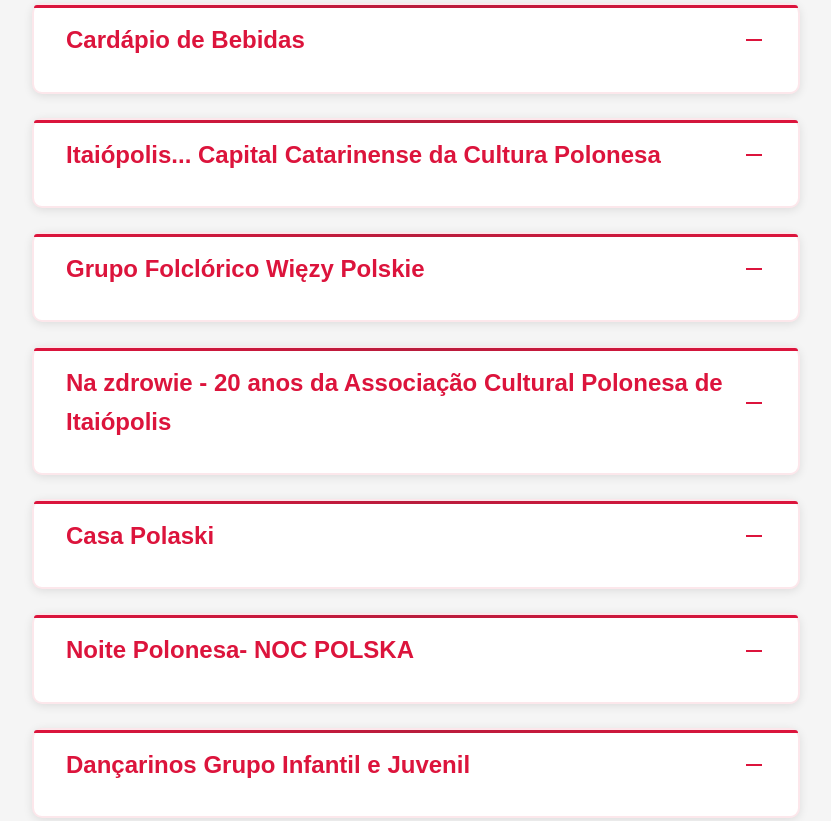
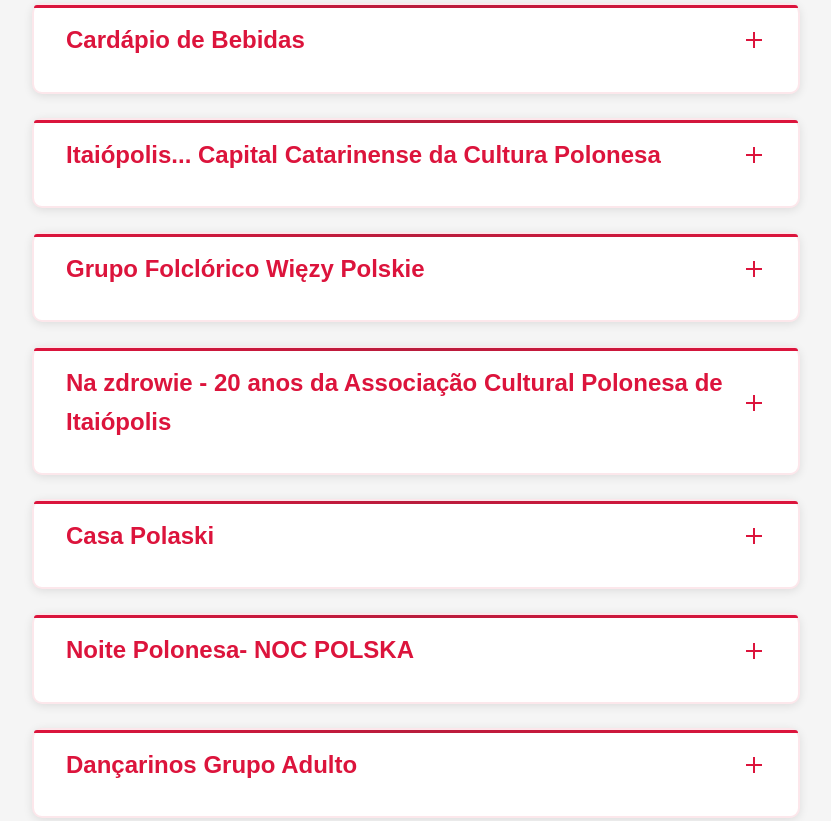
Before and after one commit to noitePolonesa/XVIIINOITEPOLONESA, a plain HTML site: page index.html in a window 1280 px wide. Shown: the part 2723-3544 px from the top of the page, without its empty margins (224-1055 px from the left). Drawn offline with Linux system fonts and the light colour scheme.

Commit message:
integrantesAdultos

```diff
--- a/css/accordion.css
+++ b/css/accordion.css
@@ -69,11 +69,11 @@
 }
 
 .accordion-icon::after {
-    transform: translate(-50%, -50%) rotate(90deg);
+    transform: translate(-50%, -50%) rotate(0deg);
 }
 
 .accordion-section.collapsed .accordion-icon::after {
-    transform: translate(-50%, -50%) rotate(0deg);
+    transform: translate(-50%, -50%) rotate(90deg);
 }
 
 .accordion-content {
@@ -104,7 +104,7 @@
     line-height: 1.7;
     color: #555;
     margin-bottom: 0.75rem;
-    padding-right: 1rem;
+
 }
 
 .accordion-content li:last-child {
--- a/data.js
+++ b/data.js
@@ -117,6 +117,23 @@ const eventData = {
        ]
     },
 
+    integrantesAdultos: {
+    title: "Dançarinos Grupo Adulto",
+    content: [
+        "Aline Lis Bauer",
+         "Alex Lis",
+         "Ana Flavia Rogalski",
+         "Carlos Daniel Jacintho de Souza",
+         "Catarina Wielewski", "Clara Lis Bauer",
+         "Clarisa Aparecida Freza", "Dirceu Labas",
+         "Diovane Junior Pickcius Strobel",
+         "Gisele Maria Rodycz",
+         "João Ricardo Alves dos Santos",
+         "Rodrigo Mikley Bilobran",
+         "Talita Rogalewski"
+    ]
+    },
+
     integrantes: {
     title: "Dançarinos Grupo Infantil e Juvenil",
     content: [
--- a/index.html
+++ b/index.html
@@ -139,6 +139,10 @@
             <h2></h2>
             <p></p>
         </section>
+        <section class="evento" id="integrantesAdultos">
+            <h2></h2>
+            <ul></ul>
+        </section>
         <section class="evento" id="integrantes">
             <h2></h2>
             <ul></ul>
--- a/populate-content.js
+++ b/populate-content.js
@@ -26,6 +26,7 @@ class ContentManager {
         this.populateListSection('integrantes', window.eventData.integrantes);
         this.populateSectionWithAchievements('Apoiadores', window.eventData.Apoiadores, 'preserve-breaks');
         this.populateSponsorsSection('infoPatrocinadores', window.eventData.infoPatrocinadores);
+        this.populateListSection('integrantesAdultos', window.eventData.integrantesAdultos);
     }
 
     populateMenuSection(sectionId, data) {
```
